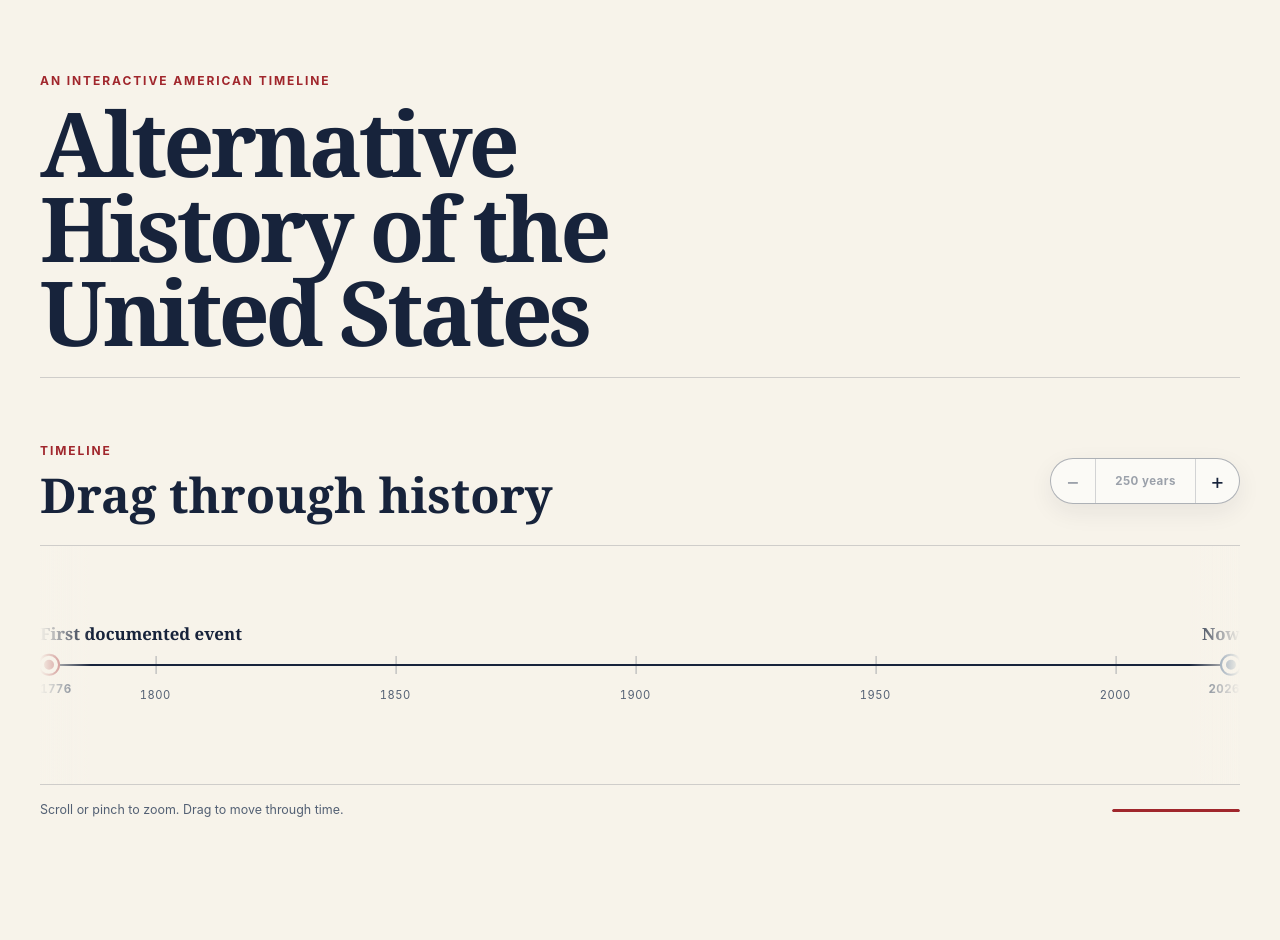
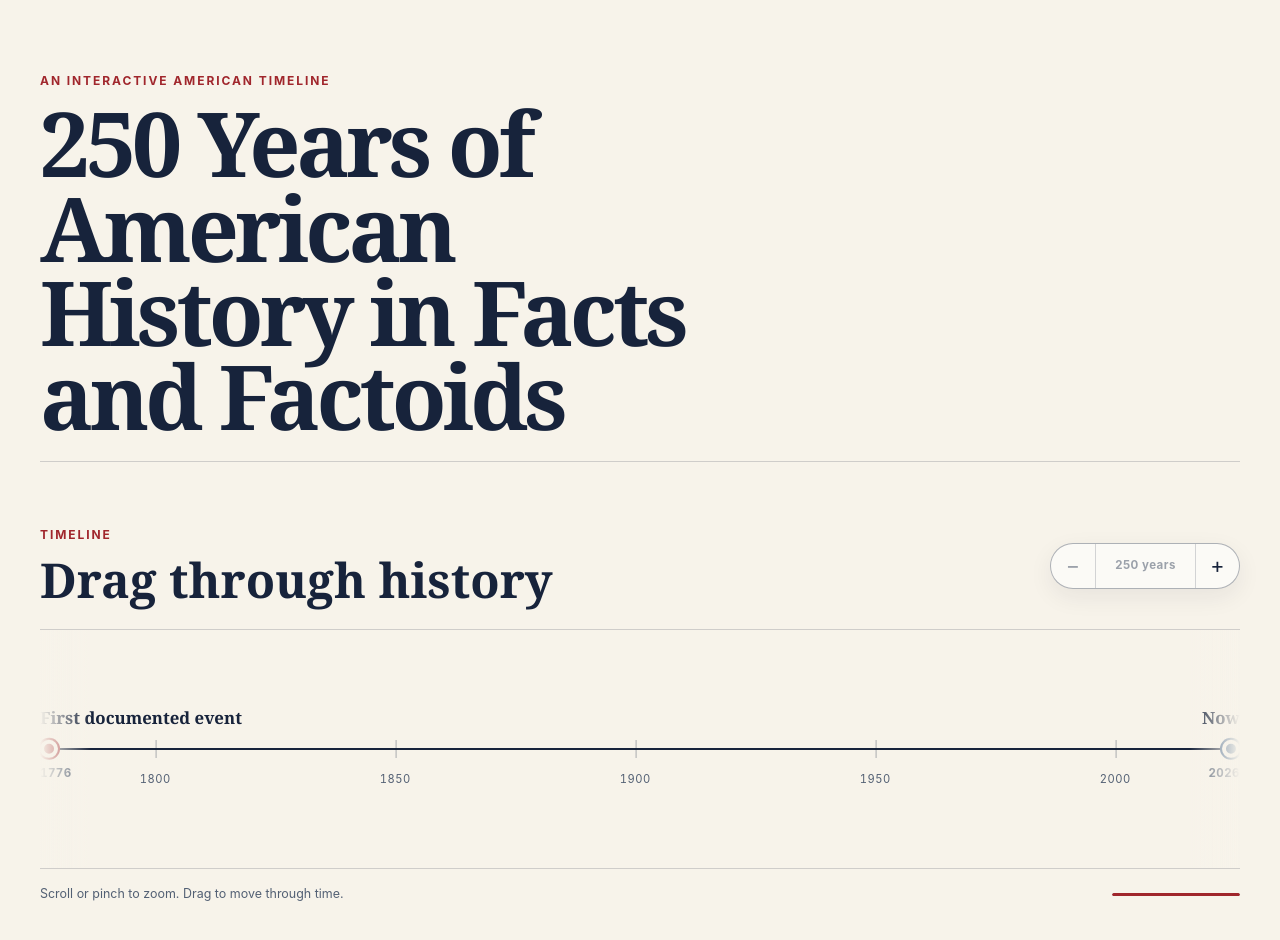
Before and after one commit to denislevkovich/USAlternativeHistory, a React (Vite) app: page / in a window 1280 px wide. Shown: the top 940 px of the page. Before the commit the page ends 884 px from the top, so only its background shows below. Built offline with nearby package versions, Linux system fonts and the light colour scheme.

Commit message:
Rename site to 250 Years of American History

```diff
--- a/index.html
+++ b/index.html
@@ -5,9 +5,9 @@
     <meta name="viewport" content="width=device-width, initial-scale=1.0" />
     <meta
       name="description"
-      content="Explore the real and alternative history of the United States on an interactive timeline."
+      content="Explore 250 years of American history through facts, factoids, and alternative possibilities on an interactive timeline."
     />
-    <title>Alternative History of the United States</title>
+    <title>250 Years of American History in Facts and Factoids</title>
   </head>
   <body>
     <div id="root"></div>
--- a/package.json
+++ b/package.json
@@ -1,5 +1,5 @@
 {
-  "name": "alternativescience",
+  "name": "250-years-american-history",
   "private": true,
   "version": "0.0.0",
   "type": "module",
--- a/src/App.tsx
+++ b/src/App.tsx
@@ -6,7 +6,7 @@ function App() {
     <main className="app-shell">
       <header className="site-header">
         <p className="eyebrow">An interactive American timeline</p>
-        <h1>Alternative History of the United States</h1>
+        <h1>250 Years of American History in Facts and Factoids</h1>
       </header>
 
       <Timeline />
```
Also changed, not shown: 2 other files (tests, documents, lock files or other folders).
